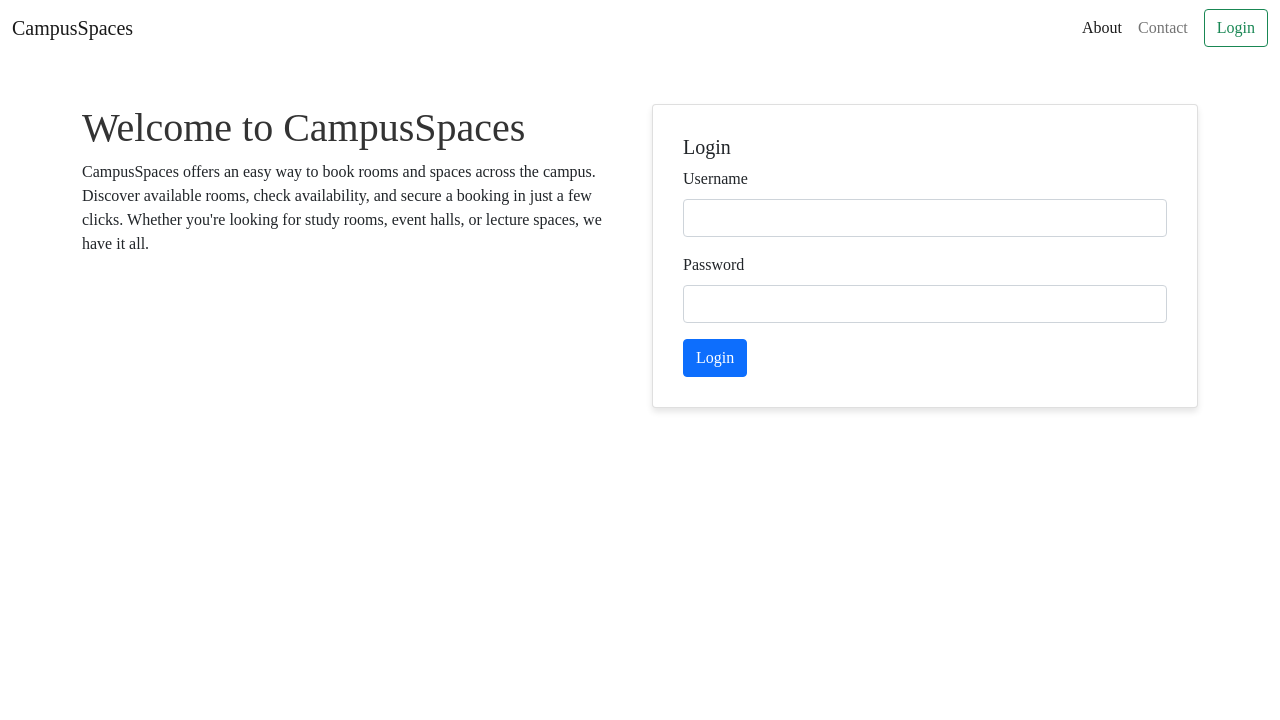
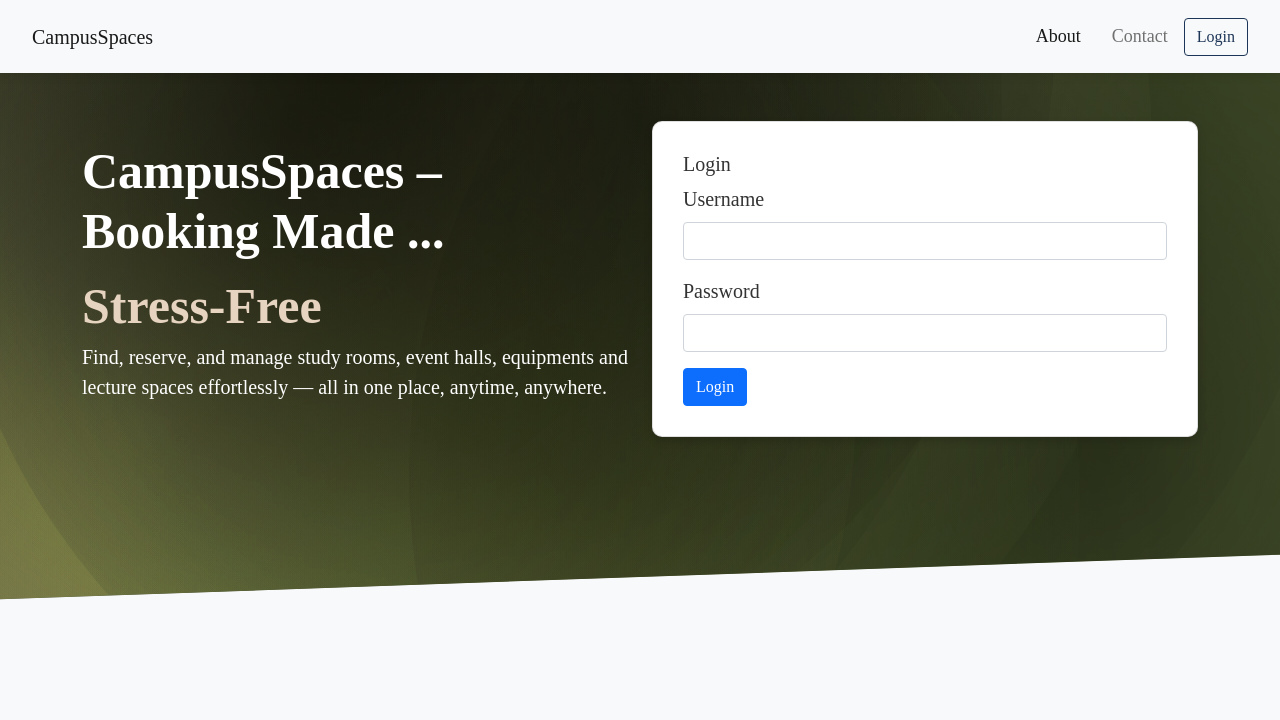
Before and after one commit to spacedust26/CampusSpaces, a Django app: page / in a window 1280 px wide. Shown: the top 720 px of the page. Run offline with Django 5.2, Linux system fonts and the light colour scheme; some web fonts are replaced.

Commit message:
hero section font rotating text

```diff
--- a/home/static/home/styles.css
+++ b/home/static/home/styles.css
@@ -1,28 +1,151 @@
+/* Import Euclid Circular A Font */
 @font-face {
   font-family: 'Euclid Circular A';
-  src: url('{% static "fonts/Euclid-Circular-A-Bold.ttf" %}') format('truetyp'),
-      url('{% static "fonts/Euclid-Circular-A-SemiBold.ttf" %}') format('truetyp'),
-      url('{% static "fonts/Euclid-Circular-A-Light.ttf" %}') format('truetyp'),
-      url('{% static "fonts/Euclid-Circular-A-Medium.ttf" %}') format('truetyp'),
-      url('{% static "fonts/Euclid-Circular-A-Regular.ttf" %}') format('truetyp');
+  src: url('{% static "fonts/Euclid-Circular-A-Bold.ttf" %}') format('truetype'),
+       url('{% static "fonts/Euclid-Circular-A-SemiBold.ttf" %}') format('truetype'),
+       url('{% static "fonts/Euclid-Circular-A-Light.ttf" %}') format('truetype'),
+       url('{% static "fonts/Euclid-Circular-A-Medium.ttf" %}') format('truetype'),
+       url('{% static "fonts/Euclid-Circular-A-Regular.ttf" %}') format('truetype');
   font-weight: normal;
   font-style: normal;
 }
 
+/* Global Styles */
 body {
-  font-family: 'Euclid Circular A';
+  font-family: 'Euclid Circular A', 'Times New Roman', Times, serif;
+  font-size: 20px;
+  background-color: #f8f9fa;
+  color: #333;
+  margin: 0;
+  padding: 0;
 }
 
+/* Card Styles */
 .card {
   background-color: #ffffff;
-  box-shadow: 0 4px 6px rgba(0, 0, 0, 0.1);
+  box-shadow: 0 4px 8px rgba(0, 0, 0, 0.15);
+  border-radius: 10px;
 }
 
 .card-body {
   padding: 30px;
 }
 
+/* Headings */
 h1 {
   font-size: 2.5rem;
   color: #333;
+  font-weight: bold;
+  text-align: center;
 }
+
+.rotating-text {
+  position: relative;
+  display: inline-block;
+  height: 1.2em;
+  overflow: hidden;
+/*   border: 1px solid red; */
+  top: 0.2em;
+  color: #e7d4c0;
+}
+
+@keyframes rotate {
+  0% {
+    transform: translateY(0.1em);
+  }
+
+  12.5% {
+    transform: translateY(0.1em);
+  }
+
+  25% {
+    transform: translateY(-1.15em);
+  }
+  37.5% {
+    transform: translateY(-1.15em);
+  }
+  62.5% {
+    transform: translateY(-2.3em);
+  }
+  75% {
+    transform: translateY(-2.3em);
+  }
+  87.5% {
+    transform: translateY(-3.45em);
+  }
+
+  100% {
+    transform: translateY(-3.45em)
+  }
+
+}
+
+.rotating-text .wrapper {
+  animation: 10s infinite alternate rotate;
+}
+
+
+/* Navbar Styles */
+.navbar {
+  background: rgba(255, 255, 255, 0.9);
+  backdrop-filter: blur(10px);
+  padding: 15px 20px;
+  box-shadow: 0 2px 10px rgba(0, 0, 0, 0.1);
+}
+
+.navbar-brand img {
+  height: 40px;
+}
+
+.navbar-nav .nav-item {
+  margin-left: 15px;
+}
+
+.navbar-nav .nav-link {
+  font-size: 18px;
+  font-weight: 500;
+  color: #333;
+  transition: color 0.3s ease-in-out;
+}
+
+.navbar-nav .nav-link:hover {
+  color: #1d3557;
+}
+
+/* Login Button */
+.btn-outline-success {
+  color: #1d3557;
+  border-color: #1d3557;
+  transition: all 0.3s ease;
+}
+
+.btn-outline-success:hover {
+  background-color: #1d3557;
+  color: #fff;
+}
+
+/* Responsive Design */
+@media (max-width: 768px) {
+  h1 {
+    font-size: 2rem;
+  }
+
+  .rotating-text {
+    font-size: 1.5rem;
+  }
+
+  .navbar-nav {
+    text-align: center;
+  }
+
+  .navbar-nav .nav-item {
+    margin: 5px 0;
+  }
+}
+
+.hero-text{
+  display: flex;
+  align-items: start;
+  justify-content: center;
+  flex-direction: column;
+}
--- a/home/templates/home/index.html
+++ b/home/templates/home/index.html
@@ -10,10 +10,11 @@
     <link rel="icon" type="image/x-icon" href="{% static 'home/favicon.ico' %}">
 </head>
 <body>
-  <nav class="navbar navbar-expand-lg navbar-light bg-transparent">
+
+  <!-- Navbar -->
+  <nav class="navbar navbar-expand-lg navbar-light bg-light">
     <div class="container-fluid">
       <a class="navbar-brand" href="#">
-        <!-- <img src="{% static 'home/CampusSpaces-Logo.webp' %}" alt="CampusSpaces" height="40"> -->
         CampusSpaces
       </a>
       <button class="navbar-toggler" type="button" data-bs-toggle="collapse" data-bs-target="#navbarSupportedContent" aria-controls="navbarSupportedContent" aria-expanded="false" aria-label="Toggle navigation">
@@ -35,12 +36,23 @@
     </div>
   </nav>
 
+  <!-- Hero Section -->
+  <div class="header finisher-header" style="width: 100%; height: 600px; margin-top: 0;">
     <div class="container mt-5">
       <div class="row">
           <!-- Description Section -->
-            <div class="col-lg-6">
-                <h1>Welcome to CampusSpaces</h1>
-                <p>CampusSpaces offers an easy way to book rooms and spaces across the campus. Discover available rooms, check availability, and secure a booking in just a few clicks. Whether you're looking for study rooms, event halls, or lecture spaces, we have it all.</p>
+          <div class="hero-text col-lg-6">
+              <h1 style="color: white; font-size: 50px; text-align: left;">CampusSpaces – Booking Made ...
+                <div class="rotating-text">
+                  <div class="wrapper">
+                    <div>Smart</div>
+                    <div>Seamless</div>
+                    <div>Stress-Free</div>
+                  </div>
+                </div>
+              </h1>
+              <p style="color: white;">Find, reserve, and manage study rooms, event halls, equipments and lecture spaces effortlessly — all in one place, anytime, anywhere.
+              </p>
           </div>
 
           <!-- Login Box Section -->
@@ -65,6 +77,49 @@
           </div>
       </div>
   </div>
+  </div>
+
   <script src="https://cdn.jsdelivr.net/npm/bootstrap@5.0.2/dist/js/bootstrap.bundle.min.js" integrity="sha384-MrcW6ZMFYlzcLA8Nl+NtUVF0sA7MsXsP1UyJoMp4YLEuNSfAP+JcXn/tWtIaxVXM" crossorigin="anonymous"></script>
+  <script src="{% static 'js/finisher-header.es5.min.js' %}" type="text/javascript"></script>
+  <script type="text/javascript">
+    new FinisherHeader({
+      "count": 10,
+      "size": {
+        "min": 1300,
+        "max": 1500,
+        "pulse": 0
+      },
+      "speed": {
+        "x": {
+          "min": 0.1,
+          "max": 0.6
+        },
+        "y": {
+          "min": 0.1,
+          "max": 0.6
+        }
+      },
+      "colors": {
+        "background": "#3e4a24",
+        "particles": [
+          "#3e4a24",
+          "#000000",
+          "#8c9f5e",
+          "#000000",
+          "#e7d4c0"
+        ]
+      },
+      "blending": "overlay",
+      "opacity": {
+        "center": 0.5,
+        "edge": 0.05
+      },
+      "skew": -2,
+      "shapes": [
+        "c"
+      ]
+    });
+    </script>
+
 </body>
 </html>
```
Also changed, not shown: home/static/js/finisher-header.es5.min.js (added). Lines whose indentation alone changed are shown as unchanged.
